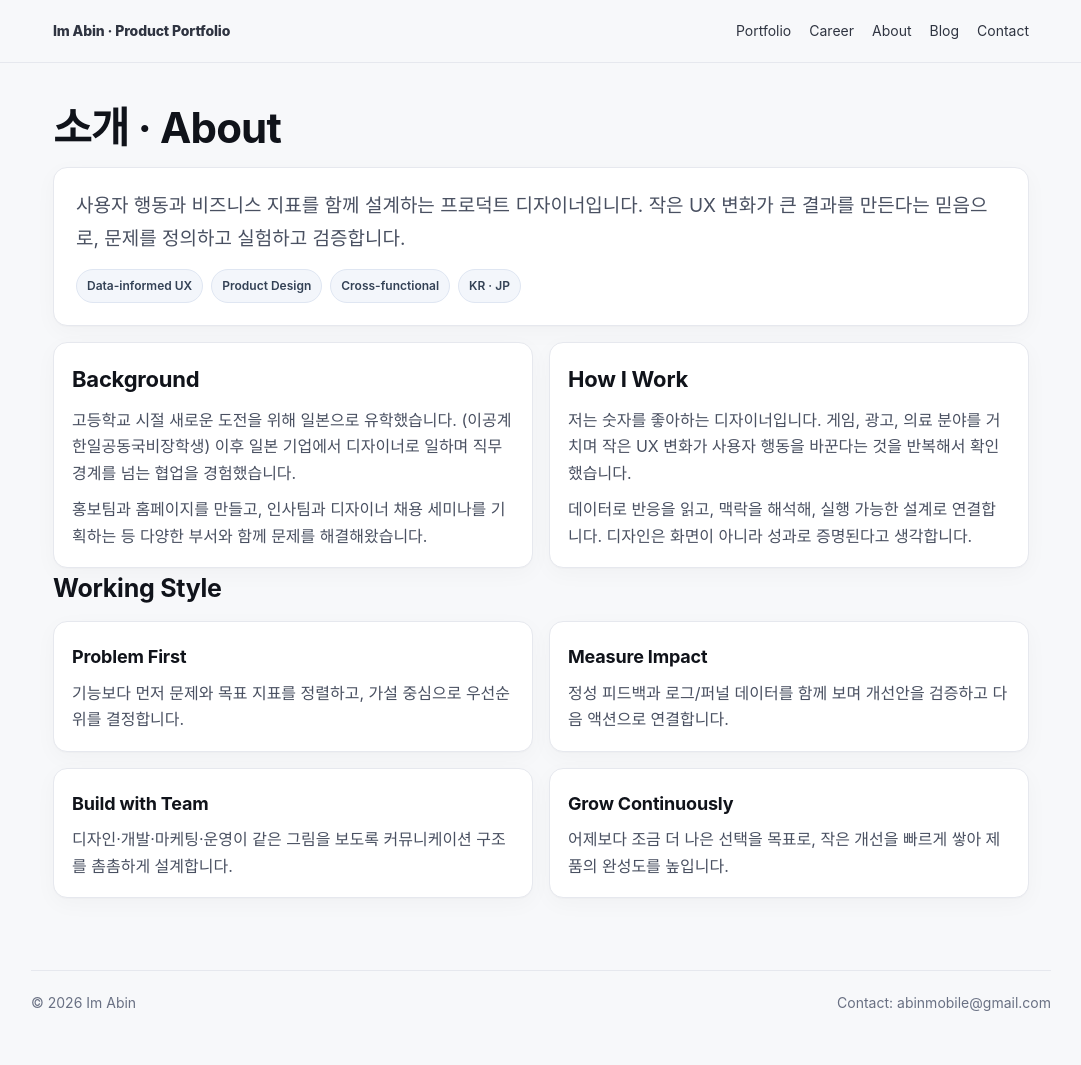
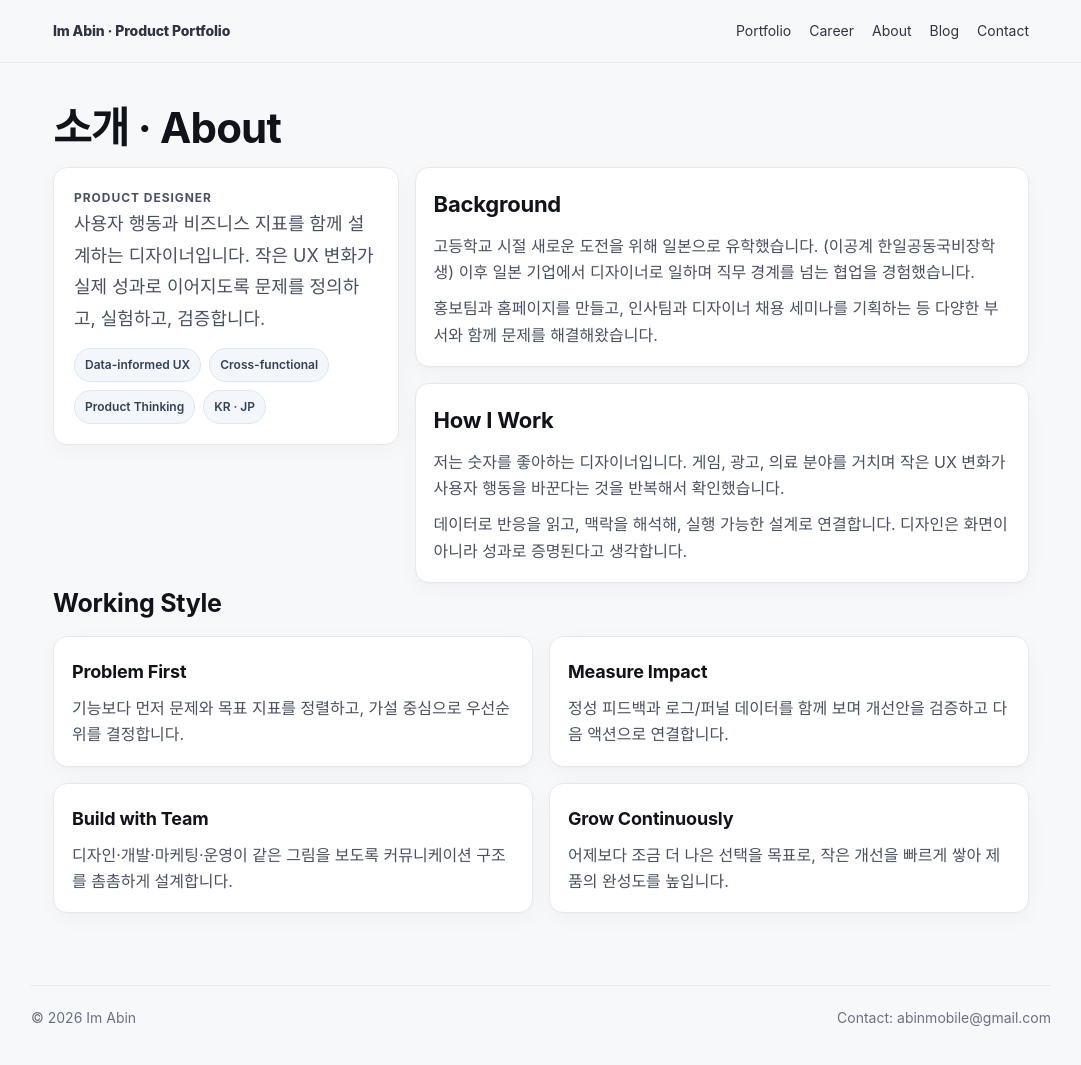
Before and after one commit to ima-bin/ima-bin.github.io, a Jekyll site: the page built from about.md, in a window 1280 px wide and 1065 px high. Shown: the whole window, without its empty margins (99-1180 px from the left). Built offline with Jekyll 4.4.1, drawn with Linux system fonts in a browser that asks for light colours.

Commit message:
Redesign About page to split profile layout

```diff
--- a/about.md
+++ b/about.md
@@ -3,46 +3,50 @@ layout: default
 title: About
 permalink: /about/
 ---
-<section class="section about-page">
+<section class="section about-page about-split">
   <h1 class="h1">소개 · About</h1>
 
-  <div class="about-hero card">
-    <p class="about-lead">
-      사용자 행동과 비즈니스 지표를 함께 설계하는 프로덕트 디자이너입니다.
-      작은 UX 변화가 큰 결과를 만든다는 믿음으로, 문제를 정의하고 실험하고 검증합니다.
-    </p>
-    <div class="about-tags">
-      <span class="about-tag">Data-informed UX</span>
-      <span class="about-tag">Product Design</span>
-      <span class="about-tag">Cross-functional</span>
-      <span class="about-tag">KR · JP</span>
+  <div class="about-split-grid">
+    <aside class="card about-left">
+      <p class="about-eyebrow">Product Designer</p>
+      <p class="about-lead">
+        사용자 행동과 비즈니스 지표를 함께 설계하는 디자이너입니다.
+        작은 UX 변화가 실제 성과로 이어지도록 문제를 정의하고,
+        실험하고, 검증합니다.
+      </p>
+      <div class="about-tags">
+        <span class="about-tag">Data-informed UX</span>
+        <span class="about-tag">Cross-functional</span>
+        <span class="about-tag">Product Thinking</span>
+        <span class="about-tag">KR · JP</span>
+      </div>
+    </aside>
+
+    <div class="about-right">
+      <article class="card about-block">
+        <h2>Background</h2>
+        <p>
+          고등학교 시절 새로운 도전을 위해 일본으로 유학했습니다. (이공계 한일공동국비장학생)
+          이후 일본 기업에서 디자이너로 일하며 직무 경계를 넘는 협업을 경험했습니다.
+        </p>
+        <p>
+          홍보팀과 홈페이지를 만들고, 인사팀과 디자이너 채용 세미나를 기획하는 등
+          다양한 부서와 함께 문제를 해결해왔습니다.
+        </p>
+      </article>
+
+      <article class="card about-block">
+        <h2>How I Work</h2>
+        <p>
+          저는 숫자를 좋아하는 디자이너입니다. 게임, 광고, 의료 분야를 거치며
+          작은 UX 변화가 사용자 행동을 바꾼다는 것을 반복해서 확인했습니다.
+        </p>
+        <p>
+          데이터로 반응을 읽고, 맥락을 해석해, 실행 가능한 설계로 연결합니다.
+          디자인은 화면이 아니라 성과로 증명된다고 생각합니다.
+        </p>
+      </article>
     </div>
-  </div>
-
-  <div class="about-grid">
-    <article class="card about-col">
-      <h2>Background</h2>
-      <p>
-        고등학교 시절 새로운 도전을 위해 일본으로 유학했습니다. (이공계 한일공동국비장학생)
-        이후 일본 기업에서 디자이너로 일하며 직무 경계를 넘는 협업을 경험했습니다.
-      </p>
-      <p>
-        홍보팀과 홈페이지를 만들고, 인사팀과 디자이너 채용 세미나를 기획하는 등
-        다양한 부서와 함께 문제를 해결해왔습니다.
-      </p>
-    </article>
-
-    <article class="card about-col">
-      <h2>How I Work</h2>
-      <p>
-        저는 숫자를 좋아하는 디자이너입니다. 게임, 광고, 의료 분야를 거치며
-        작은 UX 변화가 사용자 행동을 바꾼다는 것을 반복해서 확인했습니다.
-      </p>
-      <p>
-        데이터로 반응을 읽고, 맥락을 해석해, 실행 가능한 설계로 연결합니다.
-        디자인은 화면이 아니라 성과로 증명된다고 생각합니다.
-      </p>
-    </article>
   </div>
 
   <h2>Working Style</h2>
--- a/assets/css/style.css
+++ b/assets/css/style.css
@@ -81,19 +81,25 @@ a:hover{text-decoration:underline}
 .footer{border-top:1px solid var(--line);margin-top:46px;padding:20px 0 36px;color:#697083;font-size:14px;display:flex;justify-content:space-between;gap:10px;flex-wrap:wrap}
 
 .about-page .h1{margin-bottom:14px}
-.about-hero{padding:22px}
-.about-lead{font-size:19px;line-height:1.7;color:#202634;margin:0}
+.about-split-grid{display:grid;grid-template-columns:minmax(250px,.9fr) minmax(0,1.6fr);gap:16px;align-items:start}
+.about-left{position:sticky;top:86px;padding:20px}
+.about-eyebrow{margin:0 0 10px;font-size:12px;font-weight:700;letter-spacing:.08em;text-transform:uppercase;color:#4f5b72}
+.about-lead{font-size:18px;line-height:1.75;color:#1d2433;margin:0}
 .about-tags{display:flex;gap:8px;flex-wrap:wrap;margin-top:14px}
 .about-tag{font-size:12px;color:#334155;background:#f3f6fb;border:1px solid #dfe6f2;border-radius:999px;padding:6px 10px;font-weight:600}
-.about-grid{display:grid;grid-template-columns:repeat(2,minmax(0,1fr));gap:16px;margin-top:16px}
-.about-col h2{font-size:22px;margin:0 0 10px}
-.about-col p{margin:0 0 10px}
-.about-col p:last-child{margin-bottom:0}
+.about-right{display:grid;gap:16px}
+.about-block h2{font-size:22px;margin:0 0 10px}
+.about-block p{margin:0 0 10px}
+.about-block p:last-child{margin-bottom:0}
+
+@media (max-width:900px){
+  .about-split-grid{grid-template-columns:1fr}
+  .about-left{position:static}
+}
 
 @media (max-width:780px){
   .h1{font-size:32px}
   .sub{font-size:16px}
   .grid{grid-template-columns:1fr}
-  .about-grid{grid-template-columns:1fr}
   .about-lead{font-size:17px}
 }
```
